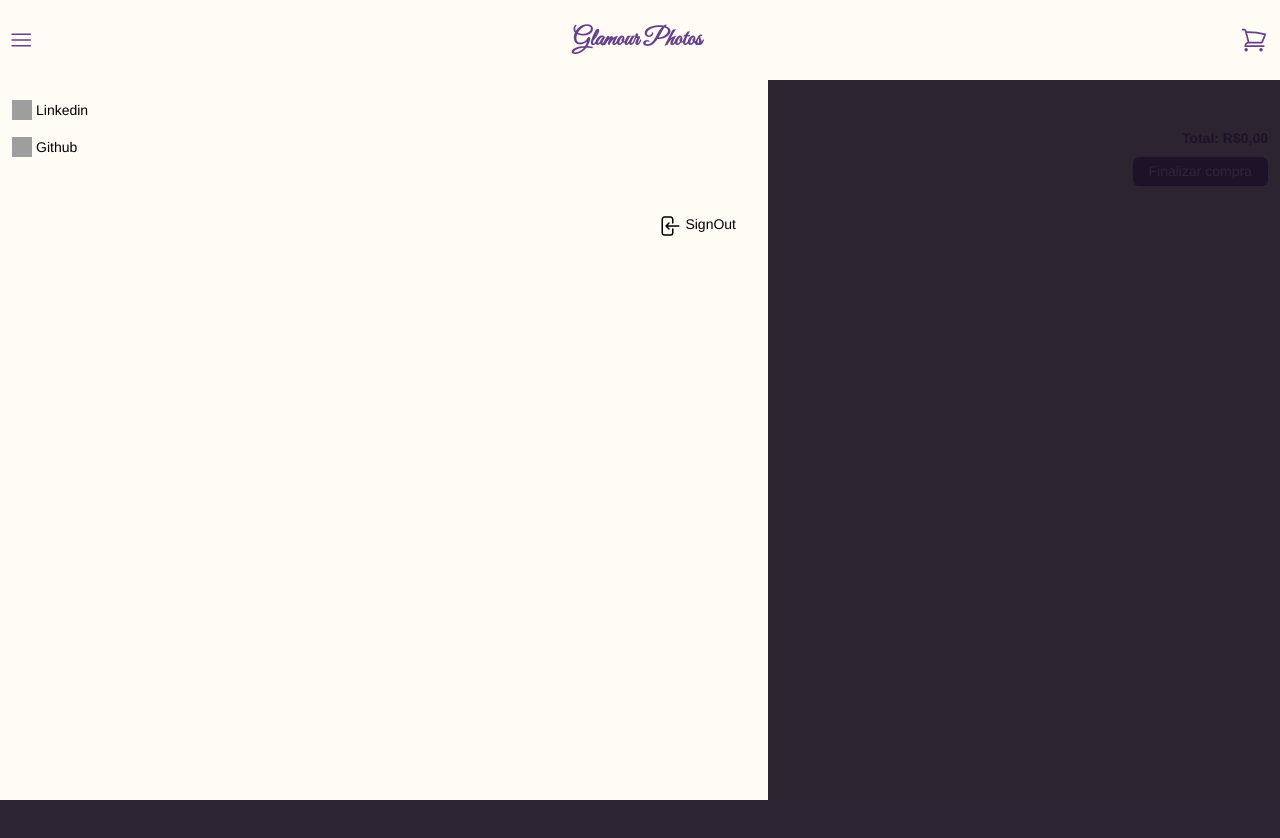
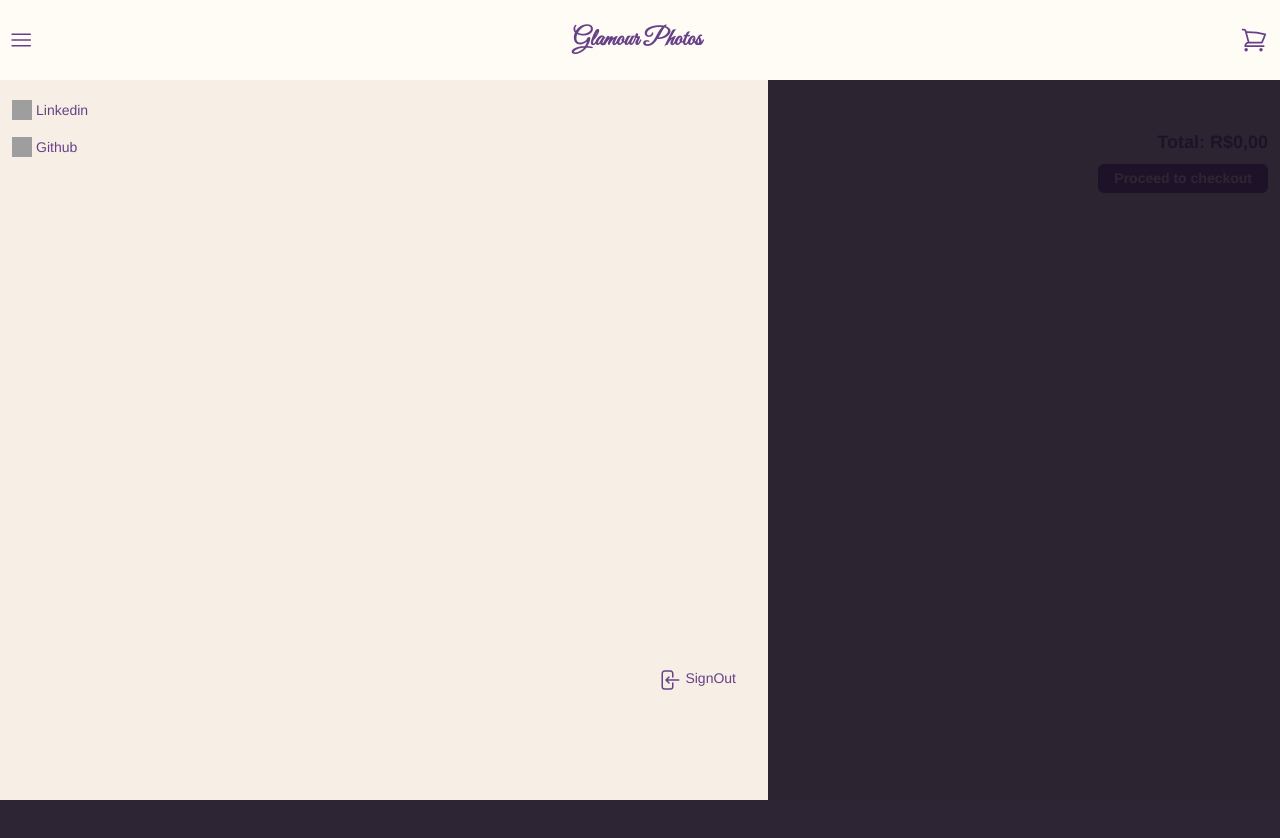
Before and after one commit to BrunoFaria93/glamour-photo, a React (Create React App) app: page /cart in a window 1280 px wide. Both pictures are taken after a click on the icon 21 px from the left and 40 px from the top of the page. Shown: the top 838 px of the page. Built offline with nearby package versions, Linux system fonts and the light colour scheme; grey boxes are pictures that could not be loaded.

Commit message:
melhorei o carrinho, coloquei o projeto em ingles

```diff
--- a/package.json
+++ b/package.json
@@ -9,6 +9,7 @@
     "@testing-library/react": "^13.4.0",
     "@testing-library/user-event": "^13.5.0",
     "axios": "^1.3.4",
+    "file-saver": "^2.0.5",
     "heroicons": "^2.0.16",
     "react": "^18.2.0",
     "react-dom": "^18.2.0",
--- a/src/components/Header/index.js
+++ b/src/components/Header/index.js
@@ -28,8 +28,10 @@ const Header = ({ setOpen, open, height, numCart }) => {
               style={{ height: height }}
               className="framerMotion absolute top-[10vh] left-0 z-50 overflow-hidden bg-[#170e1e] opacity-90 w-screen"
             ></div>
-            <div className="framerMotion absolute top-[10vh] left-0 z-50 bg-[#FFFBF5] w-[60vw] h-[90vh] py-5">
+            <div className="framerMotion text-[#674188] absolute top-[10vh] left-0 z-50 bg-[#F7EFE5] w-[60vw] h-[90vh] py-5">
               <div className="flex flex-col gap-4 h-full w-full px-3">
+                <div className="flex flex-col justify-between h-full">
+                  <div className="flex flex-col gap-4">
                     <div className="flex h-auto gap-1">
                       <img
                         className="h-5 w-5"
@@ -48,7 +50,8 @@ const Header = ({ setOpen, open, height, numCart }) => {
                       ></img>
                       <a href="https://github.com/BrunoFaria93">Github</a>
                     </div>
-                <div className="flex gap-1 h-28 justify-end mr-5 mt-10">
+                  </div>
+                  <div onClick={() => navigate("/login")} className="flex gap-1 h-28 justify-end mr-5 mt-10">
                     <svg
                       xmlns="http://www.w3.org/2000/svg"
                       fill="none"
@@ -68,6 +71,7 @@ const Header = ({ setOpen, open, height, numCart }) => {
                   </div>
                 </div>
               </div>
+            </div>
           </>
         )}
 
@@ -76,7 +80,7 @@ const Header = ({ setOpen, open, height, numCart }) => {
             Glamour Photos
           </h1>
         </div>
-        <div className="relative">
+        <div onClick={() => navigate("/cart")} className="relative">
           <svg
             xmlns="http://www.w3.org/2000/svg"
             fill="none"
--- a/src/components/UnsplashImage/index.js
+++ b/src/components/UnsplashImage/index.js
@@ -22,8 +22,8 @@ export const UnsplashImage = ({
     var doubledItem = false;
     cartItems.map((item) => {
       if (item.url === url) {
-        doubledItem = true
-        toast('Esta foto já foi adicionada ao seu carrinho.', {
+        doubledItem = true;
+        toast("This photo has already been added to your cart. ⚠️", {
           position: "top-right",
           autoClose: 5000,
           hideProgressBar: false,
@@ -32,17 +32,25 @@ export const UnsplashImage = ({
           draggable: true,
           progress: undefined,
           theme: "dark",
-          });
-
+        });
       }
     });
     if (!doubledItem) {
+      toast("Photo added to cart. 🛒", {
+        position: "top-right",
+        autoClose: 2000,
+        hideProgressBar: true,
+        closeOnClick: true,
+        pauseOnHover: true,
+        draggable: true,
+        progress: undefined,
+        theme: "dark",
+      });
       setCartItems([...cartItems, { url: url, price: price }]);
     }
   };
   return (
     <>
-
       <Img key={key} src={url} alt="" />
       <div
         onClick={() => addToCart()}
@@ -52,7 +60,7 @@ export const UnsplashImage = ({
             : "absolute right-3 top-20 bg-[#674188] px-4 text-white font-bold py-1.5 rounded-full"
         }
       >
-        Comprar
+        Buy
       </div>
     </>
   );
--- a/src/pages/Cart/index.js
+++ b/src/pages/Cart/index.js
@@ -33,6 +33,25 @@ const Cart = () => {
     localStorage.setItem("cartStorage", JSON.stringify(cartItems));
   };
 
+  function generateFileName() {
+    return `img${Math.floor(Math.random() * 90000) + 10000}`;
+  }
+  // const downloadFiles = () => {
+  //   console.log("entrei aqui")
+  //   for (let i = 0; i < cartItems.length; i++) {
+  //     fetch(cartItems[i].url)
+  //       .then((res) => res.blob())
+  //       .then((blob) => {
+  //         let objectURL = URL.createObjectURL(blob);
+  //         let myImage = new Image();
+  //         myImage.href = blob;
+  //         myImage.download = generateFileName();
+  //         document.body.appendChild(myImage);
+  //         myImage.click();
+  //         document.body.removeChild(myImage);
+  //       });
+  //   }
+  // };
   return (
     <main style={{ height: height }} className="w-full bg-[#F7EFE5]">
       <Header
@@ -56,12 +75,12 @@ const Cart = () => {
         </>
       ) : (
         <>
-          <div className="flex flex-col  bg-[#F7EFE5] h-[85vh] gap-2 p-5 px-3 overflow-y-auto">
+          <div className="flex flex-col bg-[#F7EFE5] h-[85vh] gap-2 p-5 px-3 overflow-y-auto">
             {cartItems?.map((cartItem, index) => {
               total = cartItem?.price + total;
               return (
                 <div key={index} className="flex justify-between relative">
-                  <div className="flex justify-center items-center bg-red-500 w-6 h-6 absolute left-28 rounded-full">
+                  <div className="flex justify-center items-center bg-[#ff6347] w-6 h-6 absolute right-2 top-2 rounded-full">
                     <svg
                       xmlns="http://www.w3.org/2000/svg"
                       fill="none"
@@ -80,13 +99,14 @@ const Cart = () => {
                       />
                     </svg>
                   </div>
+                  <div className="absolute bg-gradient-to-r from-slate-900 rounded-md h-32 top-0 left-0 w-20"></div>
                   <img
                     src={cartItem?.url}
                     alt=""
-                    className="w-32 rounded-md h-32 object-cover"
+                    className="w-full rounded-md h-32 object-cover"
                   ></img>
-                  <div className="text-[#674188] ">
-                    Preço: R${cartItem?.price},00
+                  <div className="text-[#FFFBF5] absolute right-2 bottom-2 bg-[#674188] p-1 px-2 opacity-95 rounded-md">
+                    R$ {cartItem?.price},00
                   </div>
                 </div>
               );
@@ -97,23 +117,26 @@ const Cart = () => {
                   setCartItems([]);
                   localStorage.clear();
                 }}
-                className="text-[#ff6347] py-1 rounded-md font-bold"
+                className="text-[#ff6347] pb-2 rounded-md font-bold"
               >
-                Limpar tudo
+                Clear shopping cart
               </button>
               <div className="flex flex-col justify-start items-end mt-7">
-                <div className="text-[#674188] font-bold">
+                <div className="text-[#674188] font-bold text-lg">
                   <p>Total: R${total},00</p>
                 </div>
                 <button
                   onClick={() => {
+                    // downloadFiles();
                     setCartItems([]);
                     localStorage.clear();
-                    navigate("/sucessPurchase");
+                    navigate("/sucessPurchase", {
+                      state: { cartItems: cartItems },
+                    });
                   }}
-                  className="bg-[#674188] text-white px-4 py-1 rounded-md mt-2"
+                  className="bg-[#674188] text-white px-4 py-1 rounded-md mt-2 font-bold"
                 >
-                  Finalizar compra
+                  Proceed to checkout
                 </button>
               </div>
             </div>
--- a/src/pages/Login/index.js
+++ b/src/pages/Login/index.js
@@ -1,7 +1,7 @@
-import { useEffect } from "react";
 import { GoogleLoginButton } from "react-social-login-buttons";
 import { LoginSocialGoogle } from "reactjs-social-login";
 import LeavesAnimation from "../../components/LeavesAnimation";
+// import { toast } from "react-toastify";
 const Login = () => {
   return (
     <>
@@ -16,6 +16,16 @@ const Login = () => {
           discoveryDocs="claims_supported"
           access_type="offline"
           onResolve={({ provider, data }) => {
+            // toast("Login efetuado com sucesso! ✅", {
+            //   position: "top-right",
+            //   autoClose: 5000,
+            //   hideProgressBar: false,
+            //   closeOnClick: true,
+            //   pauseOnHover: true,
+            //   draggable: true,
+            //   progress: undefined,
+            //   theme: "dark",
+            // });
             console.log(provider, data);
           }}
           onReject={(err) => {
@@ -26,7 +36,6 @@ const Login = () => {
 
           <div className="w-[60%] absolute top-[50%] left-[18%] opacity-90 z-50 flex justify-center items-center">
             <GoogleLoginButton
-              text="Logar com o Google"
               style={{
                 borderRadius: "10px",
                 backgroundColor: "#FFFBF5",
--- a/src/pages/ThankYouPage/index.js
+++ b/src/pages/ThankYouPage/index.js
@@ -1,9 +1,20 @@
+import { useLocation } from "react-router-dom";
+import { useNavigate } from "react-router-dom";
 const ThankYouPage = () => {
-    return(
-        <>
-            Thanks for buying! ^^
-        </>
-    )
-}
+  const { state } = useLocation();
+  const { cartItems } = state;
+  const navigate = useNavigate();
 
-export default ThankYouPage
+  return (
+    <>
+      <div className="flex flex-col justify-center items-center h-screen w-full">
+      <h1 className="glamour mb-5 text-6xl text-[#674188]">Thank you!!</h1>
+      <img className="w-[90%]" src={require("../../assets/party.png")} alt=""></img>
+      <h2 className="mt-10 text-md text-[#674188]">developed by Bruno Faria.</h2>
+      <button onClick={() => navigate("/")}  className="px-5 py-1 bg-[#674188] text-white rounded-full mt-4">Back</button>
+      </div>
+    </>
+  )
+};
+
+export default ThankYouPage;
```
Also changed, not shown: src/assets/party.png (added), src/index.css (line endings or trailing spaces), 1 other file (tests, documents, lock files or other folders). Lines whose indentation alone changed are shown as unchanged.
